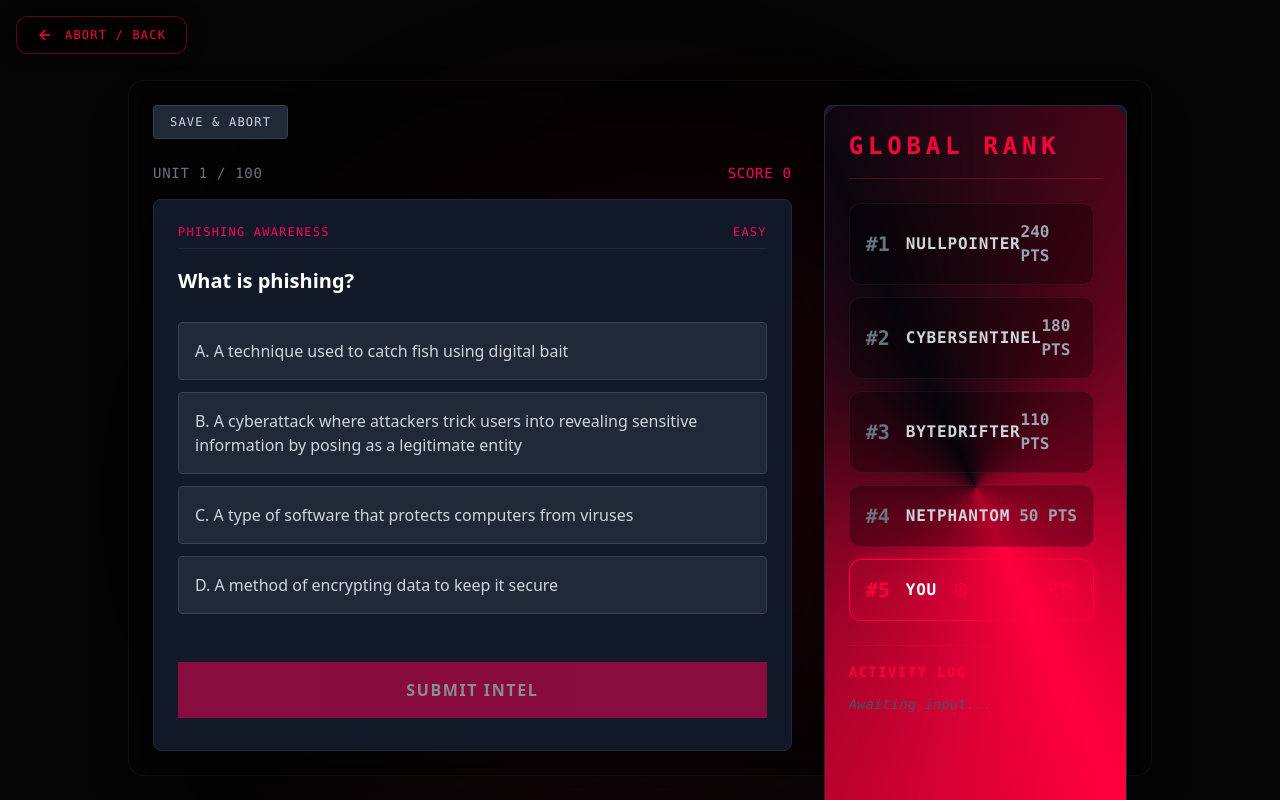
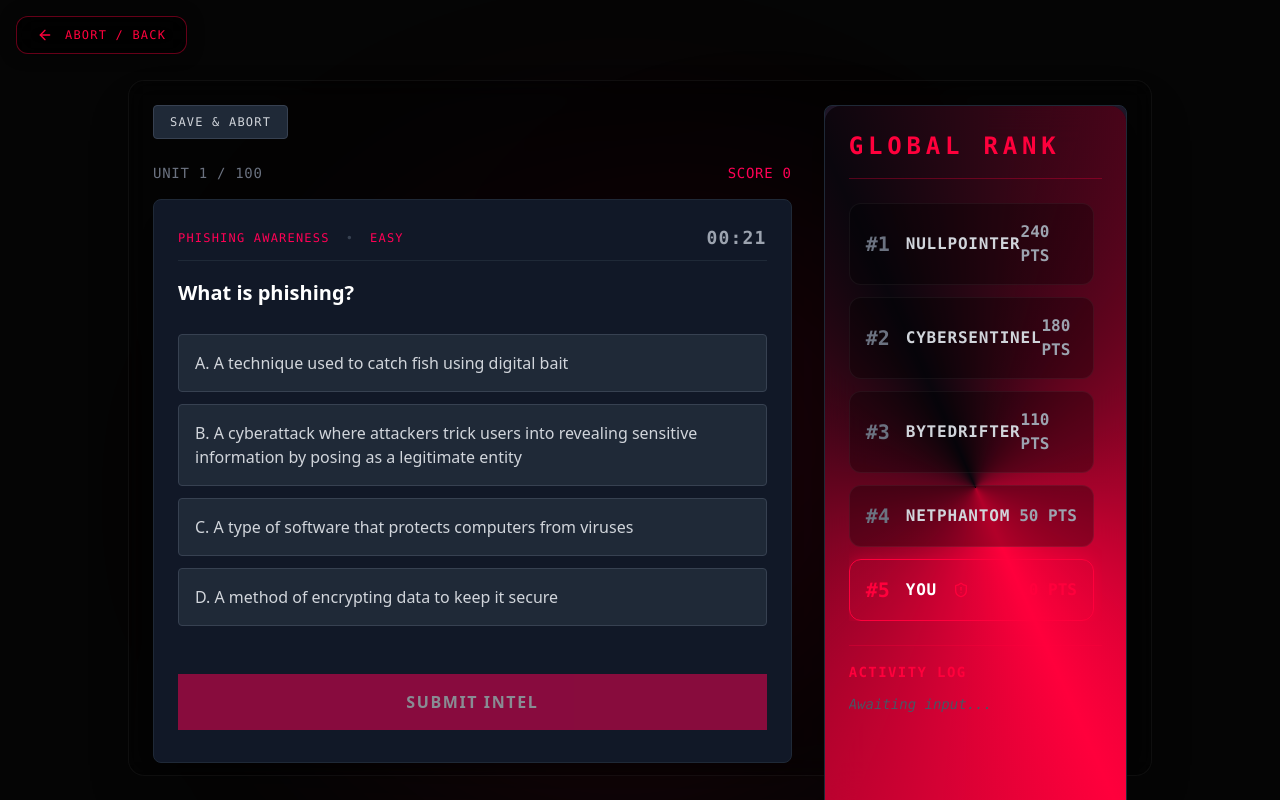
Before and after one commit to muhammadrehan589/CYBER-EMULATOR, a Next.js app: page / in a window 1280 px wide. Both pictures are taken after a click on the button "ENTER SIMULATION MATRIX". Built offline with nearby package versions, Linux system fonts and the light colour scheme.

Commit message:
Deployed Phase 5: Adaptive difficulty routing, multiplier streaks, and randomized question timers

```diff
--- a/src/components/quiz/QuizEngine.tsx
+++ b/src/components/quiz/QuizEngine.tsx
@@ -10,18 +10,60 @@ const questions = quizData.questions;
 
 export default function QuizEngine() {
   const router = useRouter();
-  const { currentQuestionIndex, advanceQuestion, score } = useQuizStore();
+  const { currentQuestionIndex, advanceQuestion, score, multiplier } = useQuizStore();
   const [selectedOption, setSelectedOption] = useState<string | null>(null);
   const [isSubmitted, setIsSubmitted] = useState(false);
   const [isCorrect, setIsCorrect] = useState(false);
+
+  const [timeLeft, setTimeLeft] = useState<number>(30);
 
   // Hydration check since we use localStorage persist
   const [mounted, setMounted] = useState(false);
   useEffect(() => setMounted(true), []);
 
+  const activeQuestion = questions[currentQuestionIndex];
+
+  // Timer Initialization
+  useEffect(() => {
+    if (!activeQuestion) return;
+
+    const diff = activeQuestion.difficulty?.toLowerCase();
+    let initialTime = 30;
+    if (diff === 'hard' || diff === 'difficult' || diff === 'expert') {
+      initialTime = Math.floor(Math.random() * (60 - 45 + 1)) + 45; // 45 to 60
+    } else {
+      initialTime = Math.floor(Math.random() * (30 - 15 + 1)) + 15; // 15 to 30
+    }
+
+    setTimeLeft(initialTime);
+  }, [currentQuestionIndex, activeQuestion]);
+
+  // Countdown Logic
+  useEffect(() => {
+    if (isSubmitted || !activeQuestion || timeLeft <= 0) return;
+
+    const timer = setInterval(() => {
+      setTimeLeft((prev) => {
+        if (prev <= 1) {
+          clearInterval(timer);
+          return 0;
+        }
+        return prev - 1;
+      });
+    }, 1000);
+
+    return () => clearInterval(timer);
+  }, [isSubmitted, activeQuestion, timeLeft]);
+
+  // Timeout Trigger
+  useEffect(() => {
+    if (timeLeft === 0 && !isSubmitted && activeQuestion) {
+      setIsCorrect(false);
+      setIsSubmitted(true);
+    }
+  }, [timeLeft, isSubmitted, activeQuestion]);
+
   if (!mounted) return <div className="min-h-screen w-full bg-[#050505]" />;
-
-  const activeQuestion = questions[currentQuestionIndex];
 
   if (!activeQuestion) {
     return (
@@ -38,19 +80,26 @@ export default function QuizEngine() {
     );
   }
 
+  const submitAnswer = (selected: string | null) => {
+    const answer = activeQuestion.correctAnswer || '';
+    let correct = false;
+
+    if (selected) {
+      correct =
+        selected === answer ||
+        selected.startsWith(answer + '.') ||
+        selected.startsWith(answer + ')') ||
+        selected.includes(answer);
+    }
+
+    setIsCorrect(correct);
+    setIsSubmitted(true);
+  };
+
   const handleAction = () => {
     if (!isSubmitted) {
       if (!selectedOption) return;
-
-      const answer = activeQuestion.correctAnswer || '';
-      const correct =
-        selectedOption === answer ||
-        selectedOption.startsWith(answer + '.') ||
-        selectedOption.startsWith(answer + ')') ||
-        selectedOption.includes(answer);
-
-      setIsCorrect(correct);
-      setIsSubmitted(true);
+      submitAnswer(selectedOption);
     } else {
       setSelectedOption(null);
       setIsSubmitted(false);
@@ -78,13 +127,24 @@ export default function QuizEngine() {
 
         <div className="w-full flex justify-between mb-4 text-gray-500 font-mono text-sm uppercase tracking-wider">
           <span>Unit {currentQuestionIndex + 1} / {questions.length}</span>
-          <span className="text-[#ff0055]">Score {score}</span>
+          <div className="flex items-center gap-4">
+            {multiplier > 1 && (
+              <span className="text-[#ff9900] font-black animate-pulse">🔥 {multiplier}X ACTIVE</span>
+            )}
+            <span className="text-[#ff0055]">Score {score}</span>
+          </div>
         </div>
 
         <div className="w-full h-auto bg-gray-900 border border-gray-800 p-6 pb-8 rounded-lg shadow-xl text-white flex flex-col">
-          <div className="mb-4 text-xs font-mono text-[#ff0055] uppercase tracking-widest flex justify-between border-b border-gray-800 pb-2">
-            <span>{activeQuestion.category}</span>
-            <span>{activeQuestion.difficulty}</span>
+          <div className="mb-4 text-xs font-mono text-[#ff0055] uppercase tracking-widest flex items-center justify-between border-b border-gray-800 pb-2">
+            <div className="flex gap-4">
+              <span>{activeQuestion.category}</span>
+              <span className="text-gray-700">•</span>
+              <span>{activeQuestion.difficulty}</span>
+            </div>
+            <div className={`font-black text-lg ${timeLeft <= 5 && !isSubmitted ? 'text-red-500 animate-pulse drop-shadow-[0_0_8px_rgba(255,0,0,0.8)]' : 'text-gray-400'}`}>
+              00:{timeLeft.toString().padStart(2, '0')}
+            </div>
           </div>
 
           <h2 className="text-xl font-bold mb-6 leading-relaxed">
```
